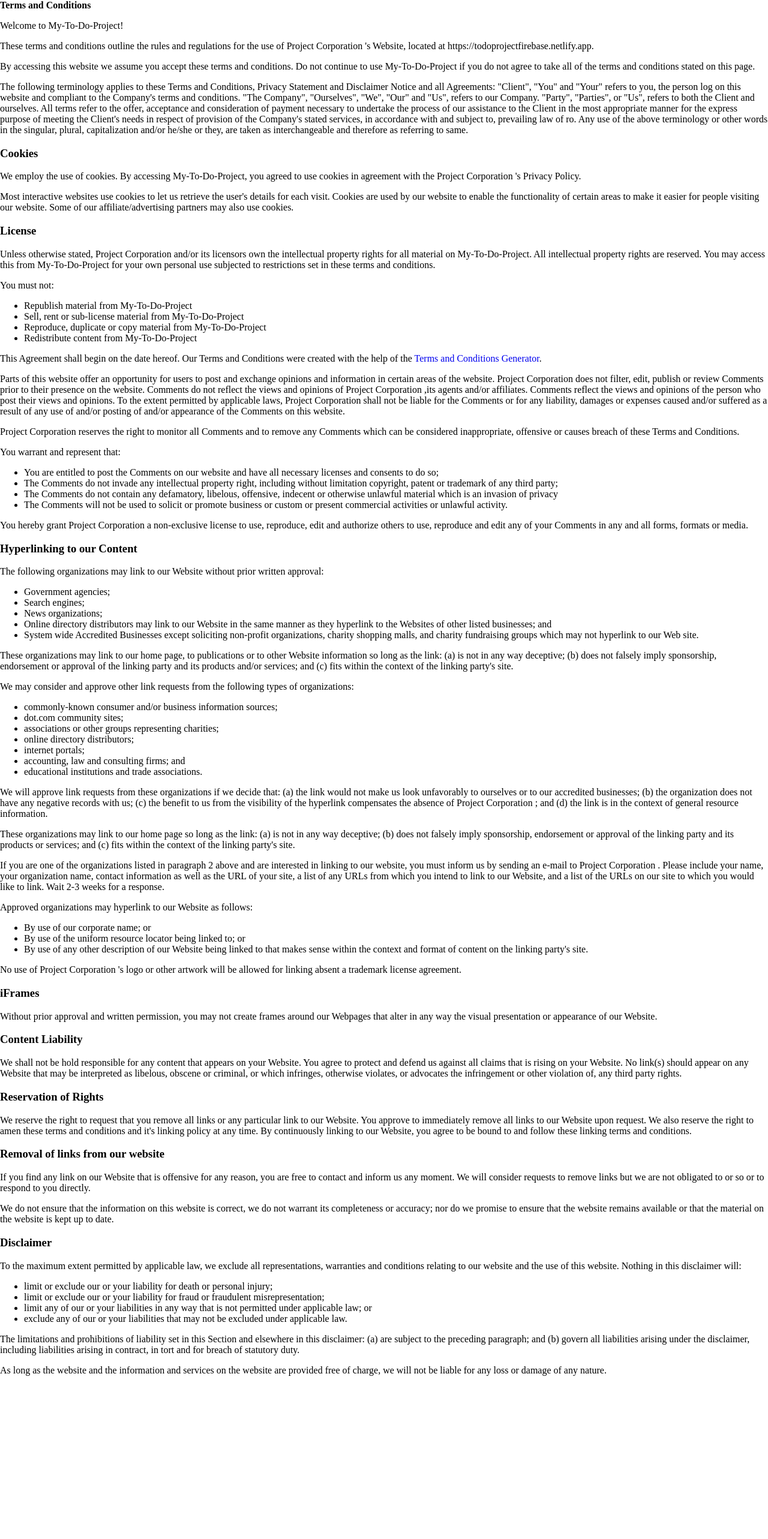
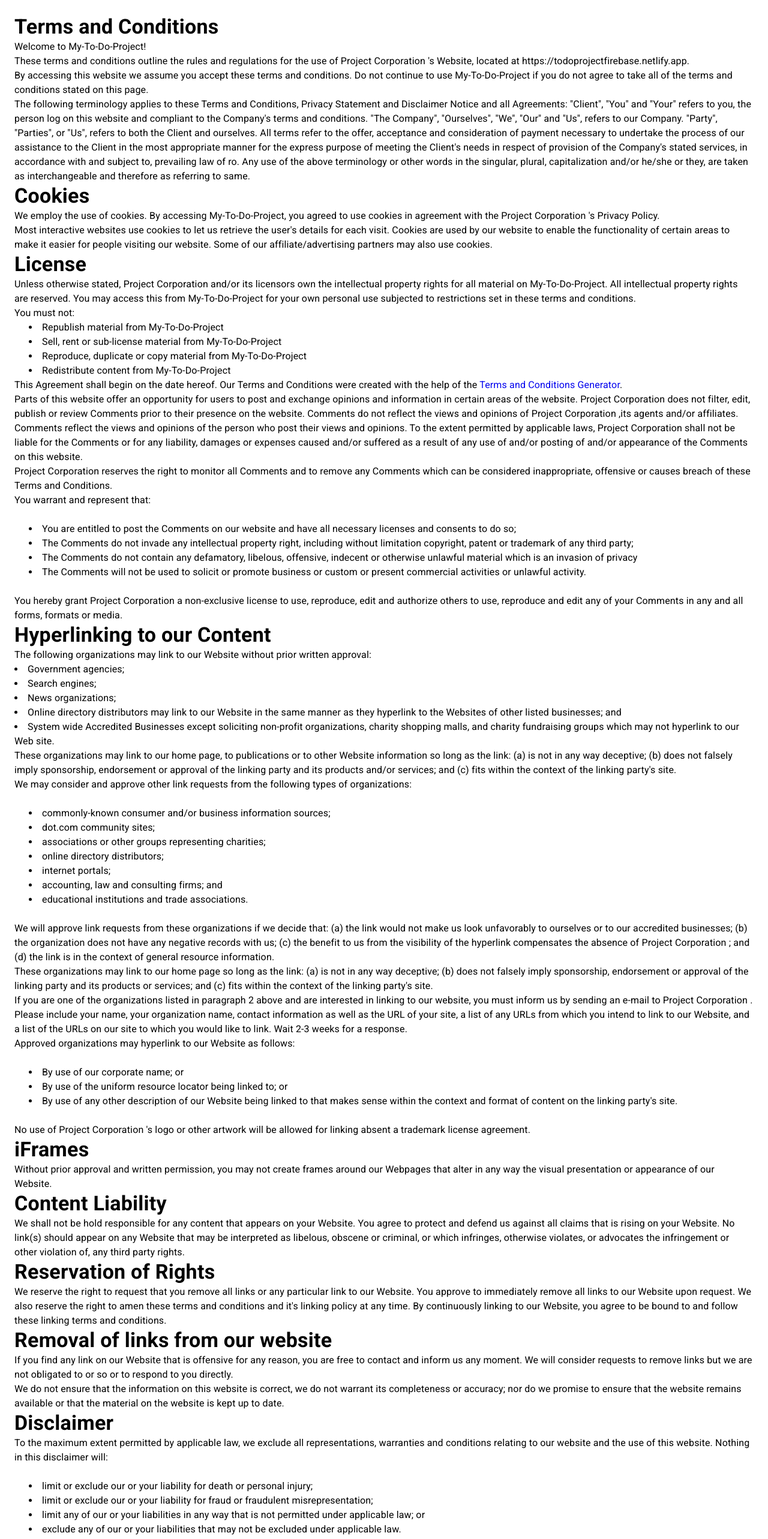
Before and after one commit to SalmanMario/To-Do-Project, a React (Vite) app: page /terms in a window 1280 px wide. Shown: the top 2566 px of the page at 60% size. Before the commit the page ends 2294 px from the top, so only its background shows below. Built offline with nearby package versions, Linux system fonts and the light colour scheme.

Commit message:
added terms page

```diff
--- a/src/pages/Terms.jsx
+++ b/src/pages/Terms.jsx
@@ -1,24 +1,26 @@
-import { Typography } from "@mui/material";
+import { Box, Typography } from "@mui/material";
 import React from "react";
 
 export function Terms() {
   return (
-    <div>
-      <strong>Terms and Conditions</strong>
+    <Box sx={{ m: 3 }}>
+      <Typography sx={{ fontWeight: 700 }} variant="h4">
+        Terms and Conditions
+      </Typography>
 
-      <p>Welcome to My-To-Do-Project!</p>
+      <Typography>Welcome to My-To-Do-Project!</Typography>
 
-      <p>
+      <Typography>
         These terms and conditions outline the rules and regulations for the use of Project Corporation 's Website,
         located at https://todoprojectfirebase.netlify.app.
-      </p>
+      </Typography>
 
-      <p>
+      <Typography>
         By accessing this website we assume you accept these terms and conditions. Do not continue to use
         My-To-Do-Project if you do not agree to take all of the terms and conditions stated on this page.
-      </p>
+      </Typography>
 
-      <p>
+      <Typography>
         The following terminology applies to these Terms and Conditions, Privacy Statement and Disclaimer Notice and all
         Agreements: "Client", "You" and "Your" refers to you, the person log on this website and compliant to the
         Company's terms and conditions. "The Company", "Ourselves", "We", "Our" and "Us", refers to our Company.
@@ -28,47 +30,47 @@
         Company's stated services, in accordance with and subject to, prevailing law of ro. Any use of the above
         terminology or other words in the singular, plural, capitalization and/or he/she or they, are taken as
         interchangeable and therefore as referring to same.
-      </p>
+      </Typography>
 
-      <h3>
-        <strong>Cookies</strong>
-      </h3>
+      <Typography sx={{ fontWeight: 700 }} variant="h4">
+        Cookies
+      </Typography>
 
-      <p>
+      <Typography>
         We employ the use of cookies. By accessing My-To-Do-Project, you agreed to use cookies in agreement with the
         Project Corporation 's Privacy Policy.{" "}
-      </p>
+      </Typography>
 
-      <p>
+      <Typography>
         Most interactive websites use cookies to let us retrieve the user's details for each visit. Cookies are used by
         our website to enable the functionality of certain areas to make it easier for people visiting our website. Some
         of our affiliate/advertising partners may also use cookies.
-      </p>
+      </Typography>
 
-      <h3>
-        <strong>License</strong>
-      </h3>
+      <Typography sx={{ fontWeight: 700 }} variant="h4">
+        License
+      </Typography>
 
-      <p>
+      <Typography>
         Unless otherwise stated, Project Corporation and/or its licensors own the intellectual property rights for all
         material on My-To-Do-Project. All intellectual property rights are reserved. You may access this from
         My-To-Do-Project for your own personal use subjected to restrictions set in these terms and conditions.
-      </p>
+      </Typography>
 
-      <p>You must not:</p>
-      <ul>
+      <Typography>You must not:</Typography>
+      <Typography sx={{ mx: 3 }}>
         <li>Republish material from My-To-Do-Project</li>
         <li>Sell, rent or sub-license material from My-To-Do-Project</li>
         <li>Reproduce, duplicate or copy material from My-To-Do-Project</li>
         <li>Redistribute content from My-To-Do-Project</li>
-      </ul>
+      </Typography>
 
-      <p>
+      <Typography>
         This Agreement shall begin on the date hereof. Our Terms and Conditions were created with the help of the{" "}
         <a href="https://www.termsfeed.com/terms-conditions-generator/">Terms and Conditions Generator</a>.
-      </p>
+      </Typography>
 
-      <p>
+      <Typography>
         Parts of this website offer an opportunity for users to post and exchange opinions and information in certain
         areas of the website. Project Corporation does not filter, edit, publish or review Comments prior to their
         presence on the website. Comments do not reflect the views and opinions of Project Corporation ,its agents
@@ -76,16 +78,16 @@
         the extent permitted by applicable laws, Project Corporation shall not be liable for the Comments or for any
         liability, damages or expenses caused and/or suffered as a result of any use of and/or posting of and/or
         appearance of the Comments on this website.
-      </p>
+      </Typography>
 
-      <p>
+      <Typography>
         Project Corporation reserves the right to monitor all Comments and to remove any Comments which can be
         considered inappropriate, offensive or causes breach of these Terms and Conditions.
-      </p>
+      </Typography>
 
-      <p>You warrant and represent that:</p>
+      <Typography>You warrant and represent that:</Typography>
 
-      <ul>
+      <Typography sx={{ m: 3 }}>
         <li>
           You are entitled to post the Comments on our website and have all necessary licenses and consents to do so;
         </li>
@@ -101,20 +103,20 @@
           The Comments will not be used to solicit or promote business or custom or present commercial activities or
           unlawful activity.
         </li>
-      </ul>
+      </Typography>
 
-      <p>
+      <Typography>
         You hereby grant Project Corporation a non-exclusive license to use, reproduce, edit and authorize others to
         use, reproduce and edit any of your Comments in any and all forms, formats or media.
-      </p>
+      </Typography>
 
-      <h3>
-        <strong>Hyperlinking to our Content</strong>
-      </h3>
+      <Typography sx={{ fontWeight: 700 }} variant="h4">
+        Hyperlinking to our Content
+      </Typography>
 
-      <p>The following organizations may link to our Website without prior written approval:</p>
+      <Typography>The following organizations may link to our Website without prior written approval:</Typography>
 
-      <ul>
+      <Typography>
         <li>Government agencies;</li>
         <li>Search engines;</li>
         <li>News organizations;</li>
@@ -126,17 +128,19 @@
           System wide Accredited Businesses except soliciting non-profit organizations, charity shopping malls, and
           charity fundraising groups which may not hyperlink to our Web site.
         </li>
-      </ul>
+      </Typography>
 
-      <p>
+      <Typography>
         These organizations may link to our home page, to publications or to other Website information so long as the
         link: (a) is not in any way deceptive; (b) does not falsely imply sponsorship, endorsement or approval of the
         linking party and its products and/or services; and (c) fits within the context of the linking party's site.
-      </p>
+      </Typography>
 
-      <p>We may consider and approve other link requests from the following types of organizations:</p>
+      <Typography>
+        We may consider and approve other link requests from the following types of organizations:
+      </Typography>
 
-      <ul>
+      <Typography sx={{ m: 3 }}>
         <li>commonly-known consumer and/or business information sources;</li>
         <li>dot.com community sites;</li>
         <li>associations or other groups representing charities;</li>
@@ -144,117 +148,117 @@
         <li>internet portals;</li>
         <li>accounting, law and consulting firms; and</li>
         <li>educational institutions and trade associations.</li>
-      </ul>
+      </Typography>
 
-      <p>
+      <Typography>
         We will approve link requests from these organizations if we decide that: (a) the link would not make us look
         unfavorably to ourselves or to our accredited businesses; (b) the organization does not have any negative
         records with us; (c) the benefit to us from the visibility of the hyperlink compensates the absence of Project
         Corporation ; and (d) the link is in the context of general resource information.
-      </p>
+      </Typography>
 
-      <p>
+      <Typography>
         These organizations may link to our home page so long as the link: (a) is not in any way deceptive; (b) does not
         falsely imply sponsorship, endorsement or approval of the linking party and its products or services; and (c)
         fits within the context of the linking party's site.
-      </p>
+      </Typography>
 
-      <p>
+      <Typography>
         If you are one of the organizations listed in paragraph 2 above and are interested in linking to our website,
         you must inform us by sending an e-mail to Project Corporation . Please include your name, your organization
         name, contact information as well as the URL of your site, a list of any URLs from which you intend to link to
         our Website, and a list of the URLs on our site to which you would like to link. Wait 2-3 weeks for a response.
-      </p>
+      </Typography>
 
-      <p>Approved organizations may hyperlink to our Website as follows:</p>
+      <Typography>Approved organizations may hyperlink to our Website as follows:</Typography>
 
-      <ul>
+      <Typography sx={{ m: 3 }}>
         <li>By use of our corporate name; or</li>
         <li>By use of the uniform resource locator being linked to; or</li>
         <li>
           By use of any other description of our Website being linked to that makes sense within the context and format
           of content on the linking party's site.
         </li>
-      </ul>
+      </Typography>
 
-      <p>
+      <Typography>
         No use of Project Corporation 's logo or other artwork will be allowed for linking absent a trademark license
         agreement.
-      </p>
+      </Typography>
 
-      <h3>
-        <strong>iFrames</strong>
-      </h3>
+      <Typography sx={{ fontWeight: 700 }} variant="h4">
+        iFrames
+      </Typography>
 
-      <p>
+      <Typography>
         Without prior approval and written permission, you may not create frames around our Webpages that alter in any
         way the visual presentation or appearance of our Website.
-      </p>
+      </Typography>
 
-      <h3>
-        <strong>Content Liability</strong>
-      </h3>
+      <Typography sx={{ fontWeight: 700 }} variant="h4">
+        Content Liability
+      </Typography>
 
-      <p>
+      <Typography>
         We shall not be hold responsible for any content that appears on your Website. You agree to protect and defend
         us against all claims that is rising on your Website. No link(s) should appear on any Website that may be
         interpreted as libelous, obscene or criminal, or which infringes, otherwise violates, or advocates the
         infringement or other violation of, any third party rights.
-      </p>
+      </Typography>
 
-      <h3>
-        <strong>Reservation of Rights</strong>
-      </h3>
+      <Typography sx={{ fontWeight: 700 }} variant="h4">
+        Reservation of Rights
+      </Typography>
 
-      <p>
+      <Typography>
         We reserve the right to request that you remove all links or any particular link to our Website. You approve to
         immediately remove all links to our Website upon request. We also reserve the right to amen these terms and
         conditions and it's linking policy at any time. By continuously linking to our Website, you agree to be bound to
         and follow these linking terms and conditions.
-      </p>
+      </Typography>
 
-      <h3>
-        <strong>Removal of links from our website</strong>
-      </h3>
+      <Typography sx={{ fontWeight: 700 }} variant="h4">
+        Removal of links from our website
+      </Typography>
 
-      <p>
+      <Typography>
         If you find any link on our Website that is offensive for any reason, you are free to contact and inform us any
         moment. We will consider requests to remove links but we are not obligated to or so or to respond to you
         directly.
-      </p>
+      </Typography>
 
-      <p>
+      <Typography>
         We do not ensure that the information on this website is correct, we do not warrant its completeness or
         accuracy; nor do we promise to ensure that the website remains available or that the material on the website is
         kept up to date.
-      </p>
+      </Typography>
 
-      <h3>
-        <strong>Disclaimer</strong>
-      </h3>
+      <Typography sx={{ fontWeight: 700 }} variant="h4">
+        Disclaimer
+      </Typography>
 
-      <p>
+      <Typography>
         To the maximum extent permitted by applicable law, we exclude all representations, warranties and conditions
         relating to our website and the use of this website. Nothing in this disclaimer will:
-      </p>
+      </Typography>
 
-      <ul>
+      <Typography sx={{ m: 3 }}>
         <li>limit or exclude our or your liability for death or personal injury;</li>
         <li>limit or exclude our or your liability for fraud or fraudulent misrepresentation;</li>
         <li>limit any of our or your liabilities in any way that is not permitted under applicable law; or</li>
         <li>exclude any of our or your liabilities that may not be excluded under applicable law.</li>
-      </ul>
+      </Typography>
 
-      <p>
+      <Typography>
         The limitations and prohibitions of liability set in this Section and elsewhere in this disclaimer: (a) are
         subject to the preceding paragraph; and (b) govern all liabilities arising under the disclaimer, including
         liabilities arising in contract, in tort and for breach of statutory duty.
-      </p>
+      </Typography>
 
-      <p>
+      <Typography>
         As long as the website and the information and services on the website are provided free of charge, we will not
         be liable for any loss or damage of any nature.
-      </p>
-    </div>
+      </Typography>
+    </Box>
   );
 }
```
